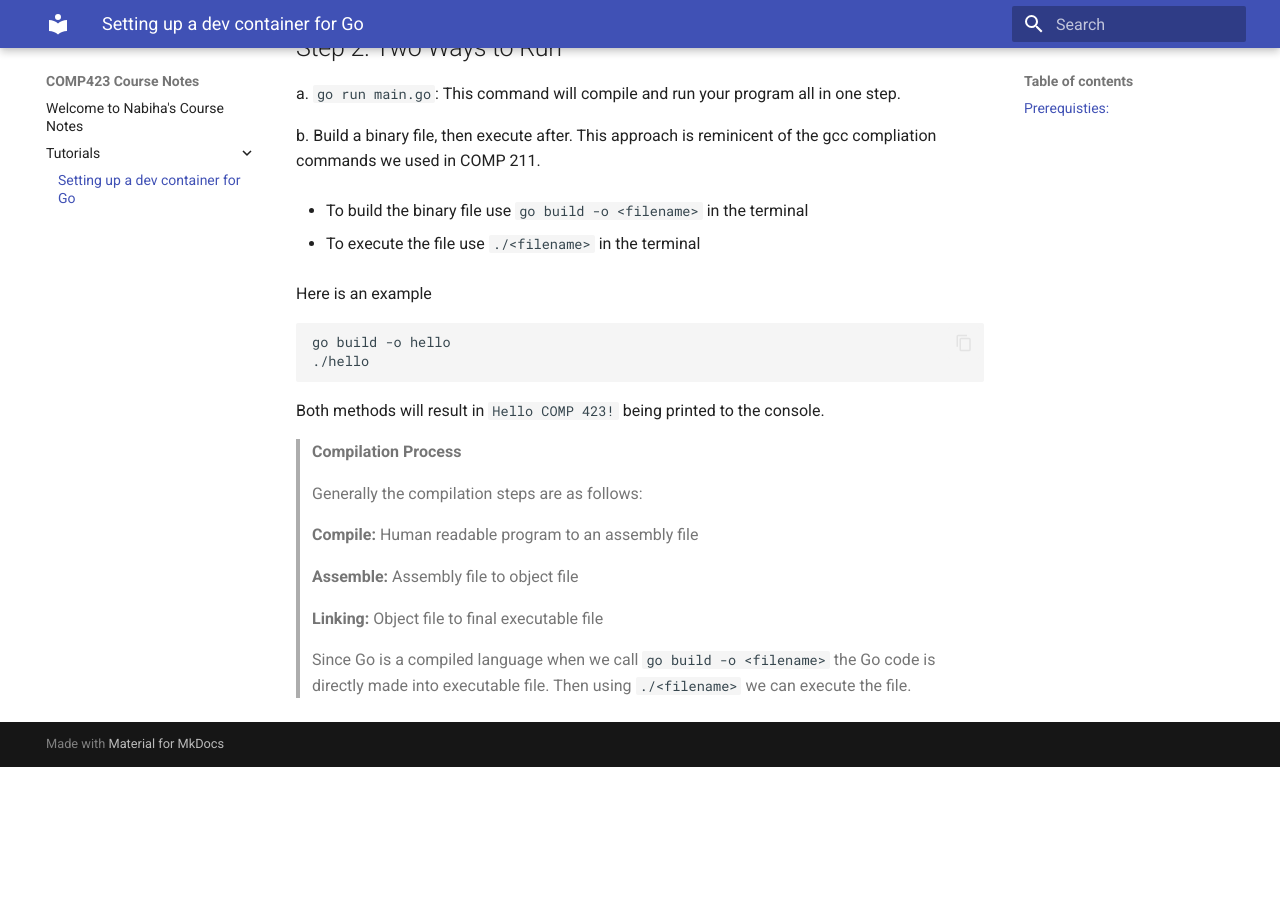
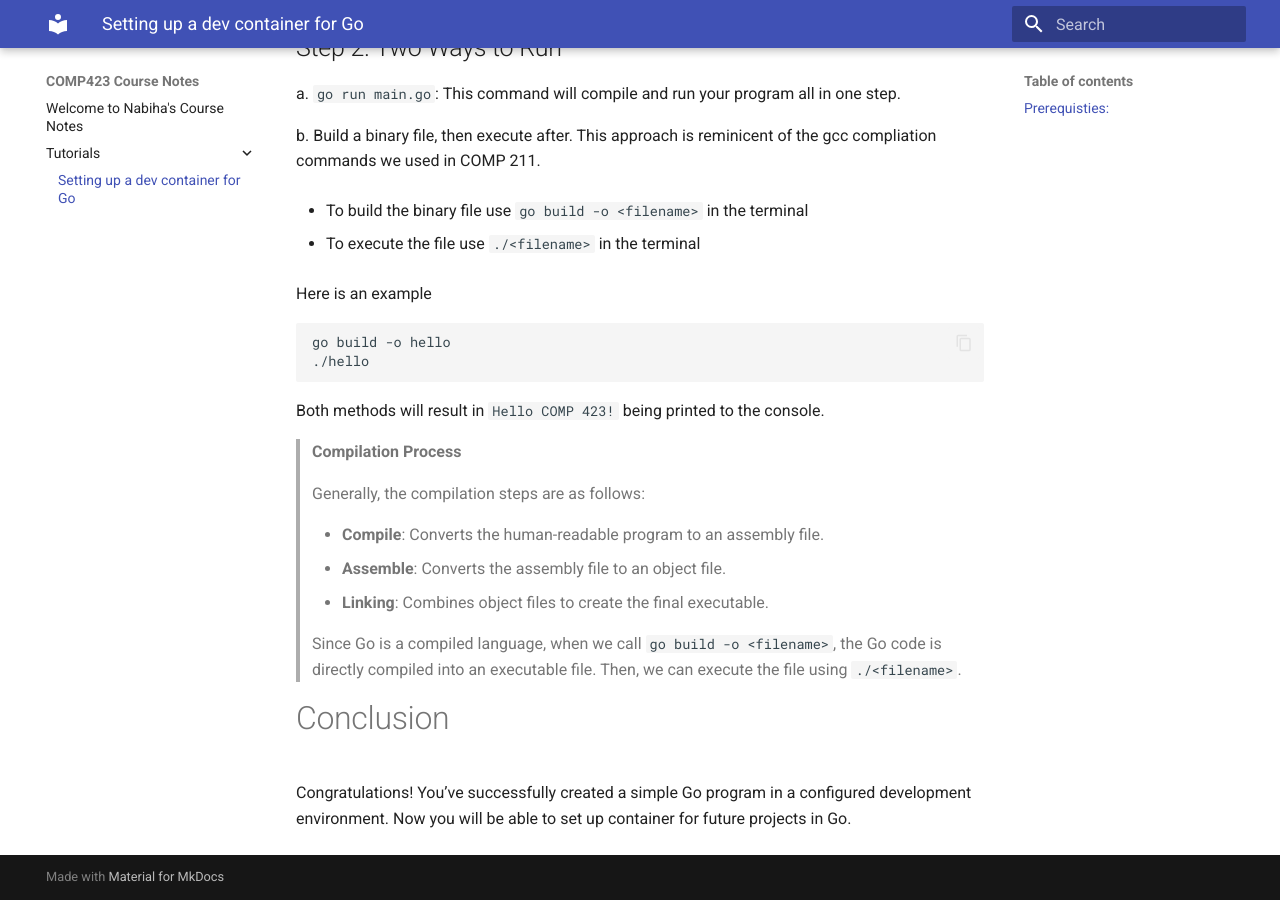
Before and after one commit to chnabi/comp423-course-notes, an MkDocs documentation site: the page built from docs/tutorials/go-setup.md, in a window 1280 px wide and 900 px high, scrolled down 4240 px. Built offline with MkDocs 1.6.1 and Material for MkDocs 9.7.7, drawn with Linux system fonts in a browser that asks for light colours; before the commit the page ends 5007 px from its top, so only the background shows below that.

Commit message:
Finishing up the tutorial

````diff
--- a/docs/tutorials/go-setup.md
+++ b/docs/tutorials/go-setup.md
@@ -163,15 +163,16 @@ go build -o hello
 ./hello
 ```
 Both methods will result in `Hello COMP 423!` being printed to the console.
+> **Compilation Process**
+>
+> Generally, the compilation steps are as follows:
+>
+> - **Compile**: Converts the human-readable program to an assembly file.
+> - **Assemble**: Converts the assembly file to an object file.
+> - **Linking**: Combines object files to create the final executable.
+>
+> Since Go is a compiled language, when we call `go build -o <filename>`, the Go code is directly compiled into an executable file. Then, we can execute the file using `./<filename>`.
 
-> **Compilation Process**
+# Conclusion
 
->   Generally the compilation steps are as follows:
-
->    **Compile:** Human readable program to an assembly file
-
->    **Assemble:** Assembly file to object file
-
->    **Linking:** Object file to final executable file
-
->   Since Go is a compiled language when we call `go build -o <filename>` the Go code is directly made into executable file. Then using `./<filename>` we can execute the file.
+Congratulations! You’ve successfully created a simple Go program in a configured development environment. Now you will be able to set up container for future projects in Go.
````
Also changed, not shown: mkdocs.yml (line endings or trailing spaces).
